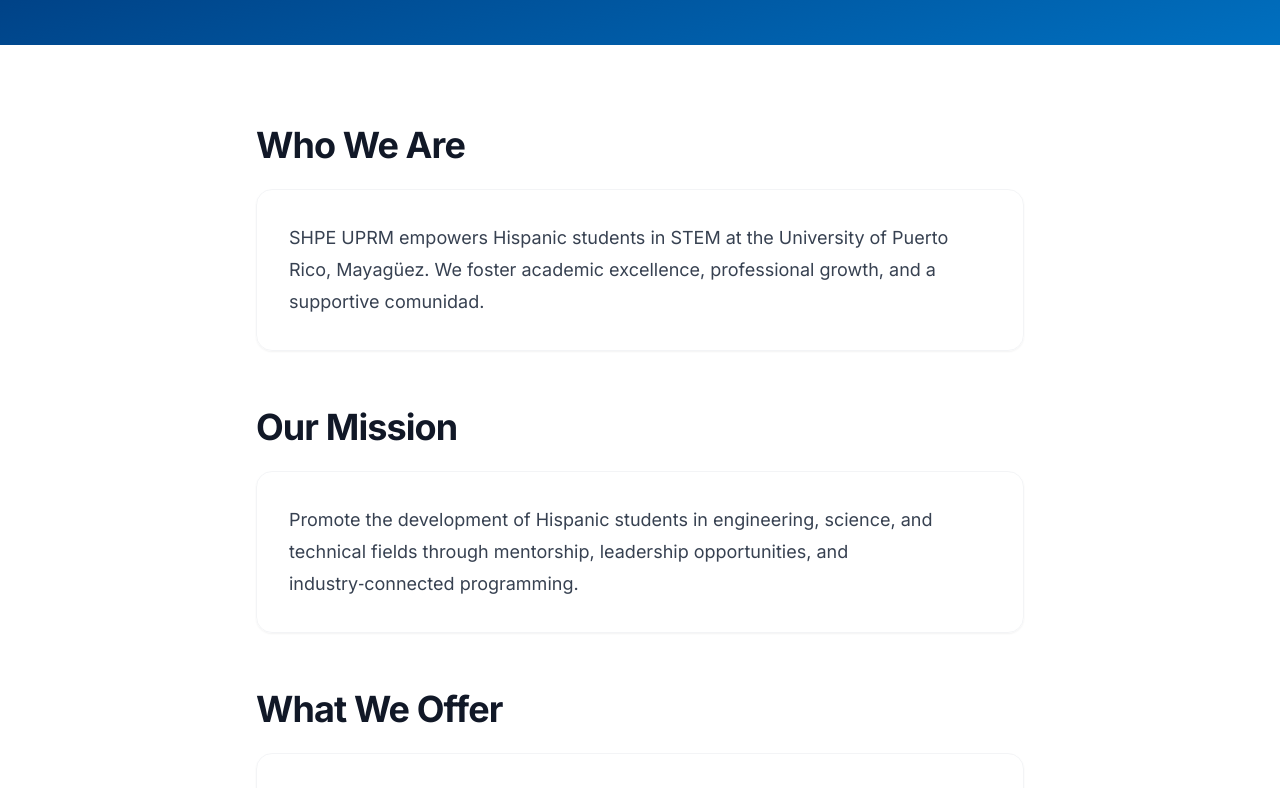
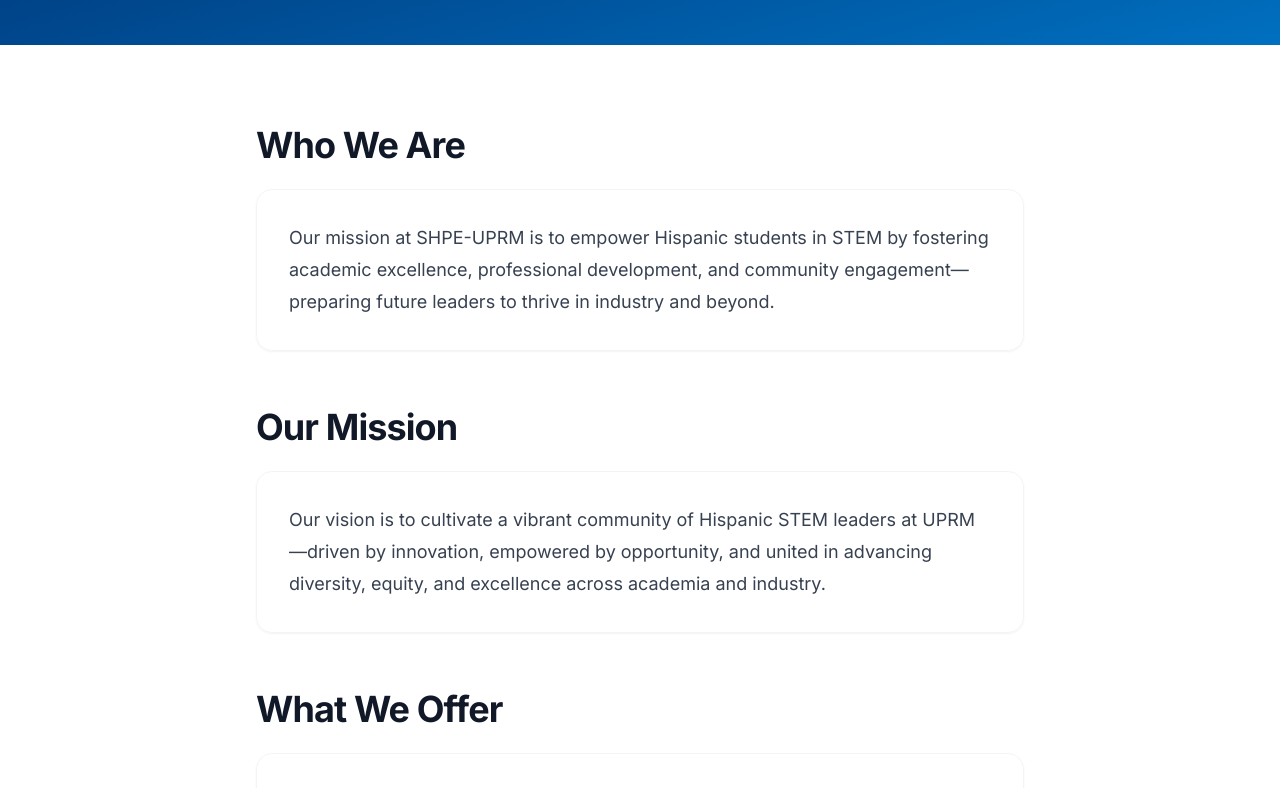
Before and after one commit to shpeuprm/shpeuprm-website, a Next.js app: page /about in a window 1280 px wide. Shown: the part 381-1169 px from the top of the page. Built offline with nearby package versions, Linux system fonts and the light colour scheme.

Commit message:
mission and vision

```diff
--- a/app/about/page.tsx
+++ b/app/about/page.tsx
@@ -90,8 +90,8 @@
             {...anim}
           >
             {[
-              { href: "#who-we-are", label: "Who We Are" },
-              { href: "#our-mission", label: "Our Mission" },
+              { href: "#our-mission", label: "Who We Are" },
+              { href: "#our-vision", label: "Our Mission" },
               { href: "#what-we-offer", label: "What We Offer" },
               { href: "#our-values", label: "Our Values" },
             ].map((item) => (
@@ -111,22 +111,22 @@
       {/* Main */}
       <main id="main" className="mx-auto max-w-7xl px-4 sm:px-6 lg:px-8 py-14 md:py-20">
         <div className="mx-auto max-w-3xl">
-          {/* Who We Are */}
+          {/* Our Mission */}
           <Section id="who-we-are" title="Who We Are" anim={anim} fadeInUp={fadeInUp}>
             <Card anim={anim} scaleIn={scaleIn}>
               <p className="text-lg leading-8 text-gray-700">
-                SHPE UPRM empowers Hispanic students in STEM at the University of Puerto Rico, Mayagüez.
-                We foster academic excellence, professional growth, and a supportive comunidad.
+                Our mission at SHPE-UPRM is to empower Hispanic students in STEM by fostering academic excellence, professional development,
+                and community engagement—preparing future leaders to thrive in industry and beyond.
               </p>
             </Card>
           </Section>
 
-          {/* Our Mission */}
+          {/* Our Vision */}
           <Section id="our-mission" title="Our Mission" anim={anim} fadeInUp={fadeInUp}>
             <Card anim={anim} scaleIn={scaleIn}>
               <p className="text-lg leading-8 text-gray-700">
-                Promote the development of Hispanic students in engineering, science, and technical fields
-                through mentorship, leadership opportunities, and industry‑connected programming.
+                Our vision is to cultivate a vibrant community of Hispanic STEM leaders at UPRM—driven by innovation, empowered by opportunity,
+                and united in advancing diversity, equity, and excellence across academia and industry.
               </p>
             </Card>
           </Section>
```
